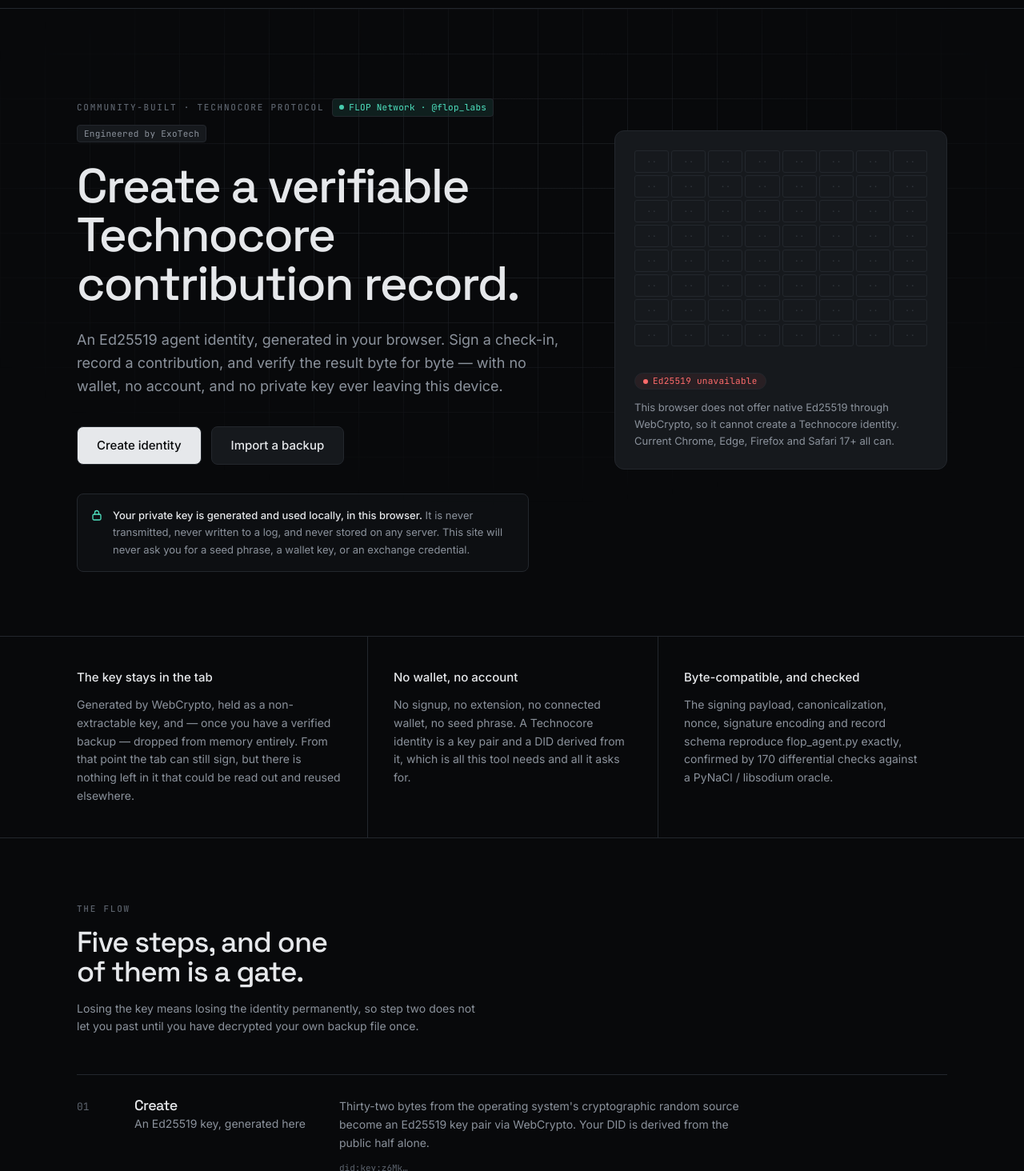
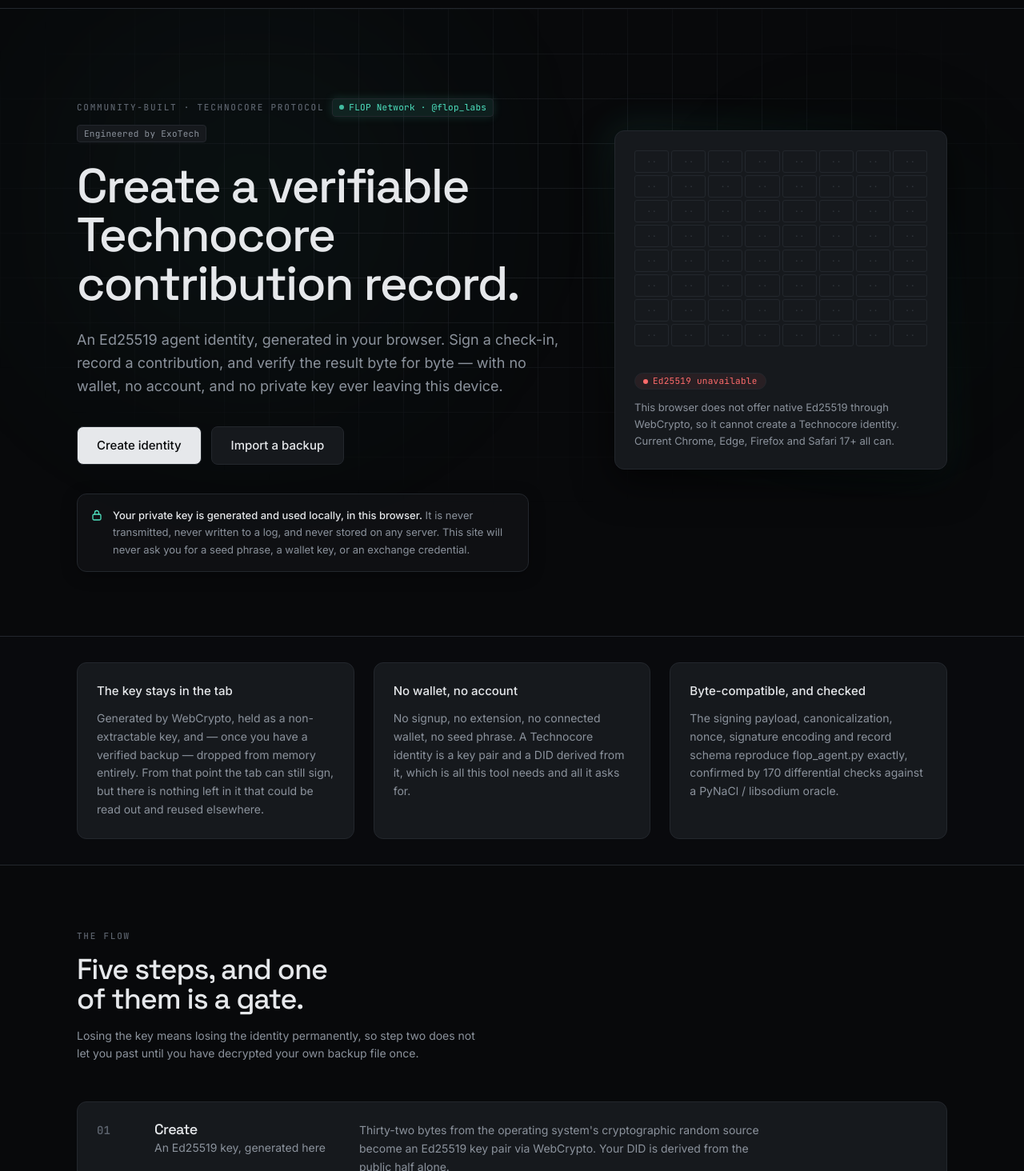
Before and after one commit to MdDevCoder/technocore-agent-starter, a Next.js app: page / in a window 1280 px wide. Shown: the part 46-1510 px from the top of the page at 80% size. Built offline with nearby package versions, Linux system fonts and the light colour scheme; no server answers.

Commit message:
feat(ui): add ambient cyber auroras, motion control keyframes, shimmer effects, and card hover interactions

```diff
--- a/app/globals.css
+++ b/app/globals.css
@@ -152,7 +152,7 @@
   background: var(--color-faint);
 }
 
-/* ---- Motion ------------------------------------------------------------ */
+/* ---- Motion & Ambient Lighting ---------------------------------------- */
 @keyframes cell-settle {
   0% {
     color: var(--color-signal);
@@ -167,11 +167,22 @@
 @keyframes sweep {
   0% {
     opacity: 0;
-    transform: translateY(3px);
+    transform: translateY(6px);
   }
   100% {
     opacity: 1;
     transform: none;
+  }
+}
+
+@keyframes fade-slide-up {
+  0% {
+    opacity: 0;
+    transform: translateY(14px);
+  }
+  100% {
+    opacity: 1;
+    transform: translateY(0);
   }
 }
 
@@ -199,14 +210,107 @@
   }
 }
 
+@keyframes float-subtle {
+  0%, 100% {
+    transform: translateY(0px);
+  }
+  50% {
+    transform: translateY(-5px);
+  }
+}
+
+@keyframes aurora-pulse {
+  0%, 100% {
+    opacity: 0.45;
+    transform: scale(1) translate(0, 0);
+  }
+  50% {
+    opacity: 0.75;
+    transform: scale(1.08) translate(-10px, 8px);
+  }
+}
+
+@keyframes glow-breathe {
+  0%, 100% {
+    box-shadow: 0 0 25px rgba(79, 227, 193, 0.05);
+  }
+  50% {
+    box-shadow: 0 0 45px rgba(79, 227, 193, 0.16);
+  }
+}
+
+@keyframes scan-radar {
+  0% {
+    transform: translateY(-100%);
+  }
+  100% {
+    transform: translateY(1000%);
+  }
+}
+
 .animate-sweep {
   animation: sweep 0.45s var(--ease-out-quint) both;
+}
+.animate-fade-in-up {
+  animation: fade-slide-up 0.6s var(--ease-out-quint) both;
 }
 .animate-settle {
   animation: cell-settle 1.1s var(--ease-out-quint) both;
 }
 .animate-indeterminate {
   animation: indeterminate 1.15s ease-in-out infinite;
+}
+.animate-float {
+  animation: float-subtle 6s ease-in-out infinite;
+}
+.animate-aurora {
+  animation: aurora-pulse 10s ease-in-out infinite;
+}
+.animate-glow-breathe {
+  animation: glow-breathe 4s ease-in-out infinite;
+}
+
+/* Stagger delay utilities */
+.delay-100 { animation-delay: 100ms; }
+.delay-150 { animation-delay: 150ms; }
+.delay-200 { animation-delay: 200ms; }
+.delay-300 { animation-delay: 300ms; }
+.delay-400 { animation-delay: 400ms; }
+
+/* Interactive Cyber Cards */
+.cyber-card {
+  transition: transform 0.35s var(--ease-out-quint), border-color 0.35s ease, box-shadow 0.35s ease, background-color 0.35s ease;
+}
+.cyber-card:hover {
+  transform: translateY(-3px);
+  border-color: rgba(79, 227, 193, 0.35);
+  box-shadow: 0 16px 36px -10px rgba(0, 0, 0, 0.6), 0 0 28px -4px rgba(79, 227, 193, 0.12);
+}
+
+/* Button Shimmer Flare */
+.shimmer-btn {
+  position: relative;
+  overflow: hidden;
+  transition: all 0.25s var(--ease-out-quint);
+}
+.shimmer-btn::after {
+  content: "";
+  position: absolute;
+  top: 0;
+  left: -100%;
+  width: 60%;
+  height: 100%;
+  background: linear-gradient(
+    90deg,
+    transparent 0%,
+    rgba(255, 255, 255, 0.18) 50%,
+    transparent 100%
+  );
+  transform: skewX(-20deg);
+  transition: left 0.75s ease-in-out;
+}
+.shimmer-btn:hover::after {
+  left: 200%;
 }
 
 /*
--- a/app/page.tsx
+++ b/app/page.tsx
@@ -87,12 +87,16 @@
     <>
       {/* ---------- Hero ---------- */}
       <section className="relative overflow-hidden">
+        {/* Ambient cyber atmospheric glow */}
+        <div aria-hidden="true" className="pointer-events-none absolute top-10 left-1/4 -translate-x-1/2 w-96 h-96 rounded-full bg-signal/10 blur-[130px] animate-aurora" />
+        <div aria-hidden="true" className="pointer-events-none absolute top-40 right-10 w-80 h-80 rounded-full bg-emerald-500/5 blur-[120px] animate-aurora delay-200" />
         <div aria-hidden="true" className="hairline-grid pointer-events-none absolute inset-0" />
+
         <div className="relative mx-auto grid w-full max-w-6xl gap-14 px-5 pt-16 pb-20 sm:px-8 sm:pt-24 lg:grid-cols-[minmax(0,1fr)_minmax(0,26rem)] lg:gap-16 lg:pt-28">
-          <div>
+          <div className="animate-fade-in-up">
             <div className="flex flex-wrap items-center gap-2.5">
               <p className="eyebrow">Community-built · Technocore protocol</p>
-              <span className="inline-flex items-center gap-1.5 px-2 py-0.5 rounded text-[0.6875rem] font-mono tracking-wide bg-signal/10 text-signal border border-signal/20">
+              <span className="inline-flex items-center gap-1.5 px-2 py-0.5 rounded text-[0.6875rem] font-mono tracking-wide bg-signal/10 text-signal border border-signal/20 shadow-[0_0_12px_rgba(79,227,193,0.15)]">
                 <span className="w-1.5 h-1.5 rounded-full bg-signal animate-pulse" />
                 FLOP Network · @flop_labs
               </span>
@@ -100,7 +104,7 @@
                 href="https://exo-tech.org/"
                 target="_blank"
                 rel="noopener noreferrer"
-                className="inline-flex items-center gap-1.5 px-2 py-0.5 rounded text-[0.6875rem] font-mono tracking-wide bg-panel text-muted hover:text-ink border border-hairline transition-colors"
+                className="inline-flex items-center gap-1.5 px-2 py-0.5 rounded text-[0.6875rem] font-mono tracking-wide bg-panel text-muted hover:text-ink hover:border-signal/30 border border-hairline transition-all"
               >
                 Engineered by ExoTech
               </a>
@@ -125,12 +129,8 @@
               </Link>
             </div>
 
-            {/*
-              This is the single most important sentence on the page for a visitor deciding whether to
-              proceed, so it sits directly under the primary action rather than in a security section
-              further down that many people will never reach.
-            */}
-            <div className="border-hairline bg-panel/40 mt-9 flex max-w-[56ch] items-start gap-3 rounded-md border p-4">
+            {/* Security Guarantee Box */}
+            <div className="border-hairline bg-panel/50 backdrop-blur-sm mt-9 flex max-w-[56ch] items-start gap-3 rounded-lg border p-4 shadow-[0_4px_20px_rgba(0,0,0,0.3)] transition-all hover:border-signal/30">
               <svg
                 aria-hidden="true"
                 viewBox="0 0 16 16"
@@ -161,8 +161,8 @@
       </section>
 
       {/* ---------- Value propositions ---------- */}
-      <section className="border-hairline border-t">
-        <div className="mx-auto grid w-full max-w-6xl gap-px px-5 sm:px-8 md:grid-cols-3">
+      <section className="border-hairline border-t bg-graphite/20">
+        <div className="mx-auto grid w-full max-w-6xl gap-6 p-6 sm:p-8 md:grid-cols-3">
           {[
             {
               title: "The key stays in the tab",
@@ -194,9 +194,9 @@
               ),
             },
           ].map(({ title, body }) => (
-            <div key={title} className="border-hairline py-10 md:border-l md:px-8 md:first:border-l-0 md:first:pl-0">
+            <div key={title} className="cyber-card panel bg-graphite/50 p-6 rounded-lg">
               <h2 className="text-ink text-[0.9375rem] font-medium">{title}</h2>
-              <p className="text-muted mt-3 max-w-[42ch] text-sm leading-relaxed">{body}</p>
+              <p className="text-muted mt-3 text-sm leading-relaxed">{body}</p>
             </div>
           ))}
         </div>
@@ -214,22 +214,22 @@
             until you have decrypted your own backup file once.
           </p>
 
-          <ol className="mt-12 space-y-px">
+          <ol className="mt-12 space-y-3">
             {STEPS.map((step, index) => (
               <li
                 key={step.id}
-                className="border-hairline hover:bg-panel/35 group grid gap-x-6 gap-y-3 border-t py-7 transition-colors last:border-b sm:grid-cols-[3rem_minmax(0,14rem)_minmax(0,1fr)] sm:items-baseline"
+                className="cyber-card panel bg-graphite/40 rounded-lg p-5 sm:p-6 group grid gap-x-6 gap-y-3 sm:grid-cols-[3rem_minmax(0,14rem)_minmax(0,1fr)] sm:items-baseline"
               >
-                <span className="mono text-faint group-hover:text-signal text-[0.8125rem] transition-colors">
+                <span className="mono text-faint group-hover:text-signal text-[0.875rem] font-semibold transition-colors">
                   {String(index + 1).padStart(2, "0")}
                 </span>
                 <div>
-                  <h3 className="display text-ink text-lg">{step.name}</h3>
+                  <h3 className="display text-ink text-lg group-hover:text-signal transition-colors">{step.name}</h3>
                   <p className="text-muted mt-1 text-sm">{step.summary}</p>
                 </div>
                 <div className="sm:pl-2">
                   <p className="text-muted max-w-[58ch] text-sm leading-relaxed">{step.detail}</p>
-                  <p className="mono text-faint mt-3 text-[0.6875rem] break-all">{step.artifact}</p>
+                  <p className="mono text-faint group-hover:text-muted mt-3 text-[0.6875rem] break-all transition-colors">{step.artifact}</p>
                 </div>
               </li>
             ))}
@@ -250,7 +250,7 @@
           </p>
 
           <div className="mt-10 grid gap-5 lg:grid-cols-2">
-            <div className="panel p-6">
+            <div className="cyber-card panel p-6 bg-graphite/40">
               <div className="flex items-center justify-between gap-4">
                 <h3 className="text-ink text-[0.9375rem] font-medium">Never leaves your browser</h3>
                 <StatusPill tone="signal" dot={false}>
@@ -260,14 +260,14 @@
               <ul className="mt-5 space-y-3">
                 {LOCAL_ONLY.map((item) => (
                   <li key={item} className="text-muted flex gap-3 text-sm leading-relaxed">
-                    <span aria-hidden="true" className="bg-signal mt-2 size-1 shrink-0 rounded-full" />
+                    <span aria-hidden="true" className="bg-signal mt-2 size-1 shrink-0 rounded-full shadow-[0_0_8px_var(--color-signal)]" />
                     {item}
                   </li>
                 ))}
               </ul>
             </div>
 
-            <div className="panel p-6">
+            <div className="cyber-card panel p-6 bg-graphite/40">
               <div className="flex items-center justify-between gap-4">
                 <h3 className="text-ink text-[0.9375rem] font-medium">Sent to Technocore, when you post</h3>
                 <StatusPill tone="neutral" dot={false}>
@@ -354,7 +354,7 @@
       {/* ---------- Closing ---------- */}
       <section className="border-hairline border-t">
         <div className="mx-auto w-full max-w-6xl px-5 py-20 sm:px-8">
-          <div className="panel bg-graphite/60 flex flex-col items-start gap-8 p-8 sm:p-10 lg:flex-row lg:items-center lg:justify-between">
+          <div className="cyber-card panel bg-graphite/70 backdrop-blur-md relative flex flex-col items-start gap-8 p-8 sm:p-10 lg:flex-row lg:items-center lg:justify-between border-hairline hover:border-signal/40 shadow-[0_16px_40px_rgba(0,0,0,0.5)]">
             <div>
               <h2 className="display text-ink text-[1.5rem] sm:text-[1.875rem]">
                 Ready when you are.
--- a/src/ui/HeroLattice.tsx
+++ b/src/ui/HeroLattice.tsx
@@ -74,7 +74,9 @@
     probe.phase === "verified" ? "verified" : probe.phase === "working" ? "working" : "fault";
 
   return (
-    <figure className="panel bg-graphite/60 flex flex-col gap-5 p-5 sm:p-6">
+    <div className="relative group animate-fade-in-up delay-200">
+      <div className="absolute -inset-1.5 rounded-2xl bg-gradient-to-br from-signal/20 via-transparent to-signal/15 blur-xl opacity-60 group-hover:opacity-100 transition-opacity duration-700 pointer-events-none" />
+      <figure className="panel bg-graphite/75 backdrop-blur-md relative flex flex-col gap-5 p-5 sm:p-6 border-hairline/80 shadow-[0_16px_48px_rgba(0,0,0,0.6)]">
       <ByteLattice
         bytes={probe.phase === "verified" ? probe.signature : null}
         state={state}
@@ -132,5 +134,6 @@
         </p>
       </figcaption>
     </figure>
+    </div>
   );
 }
```
Also changed, not shown: src/ui/buttonStyles.ts (+4 -4 lines).
